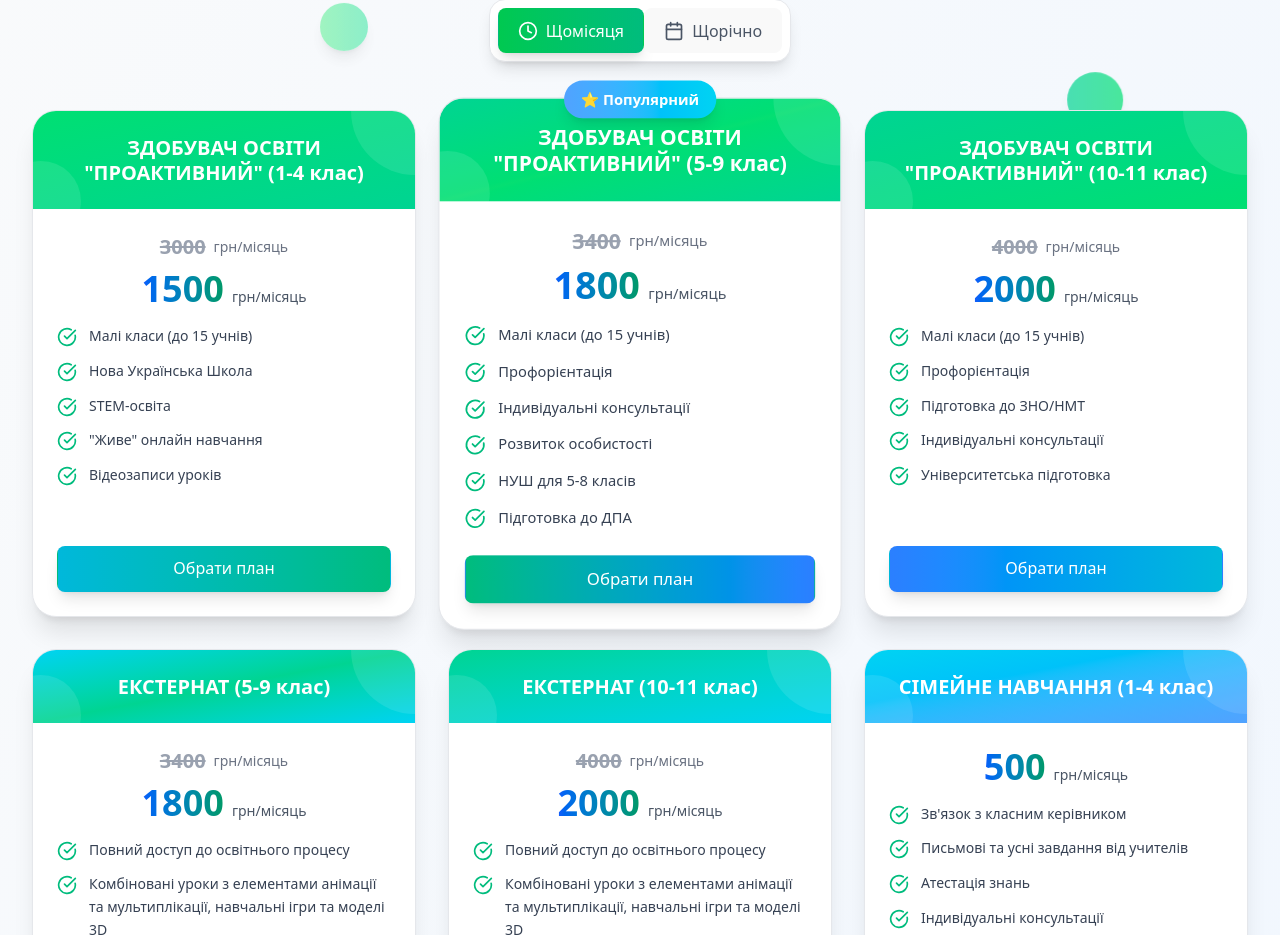
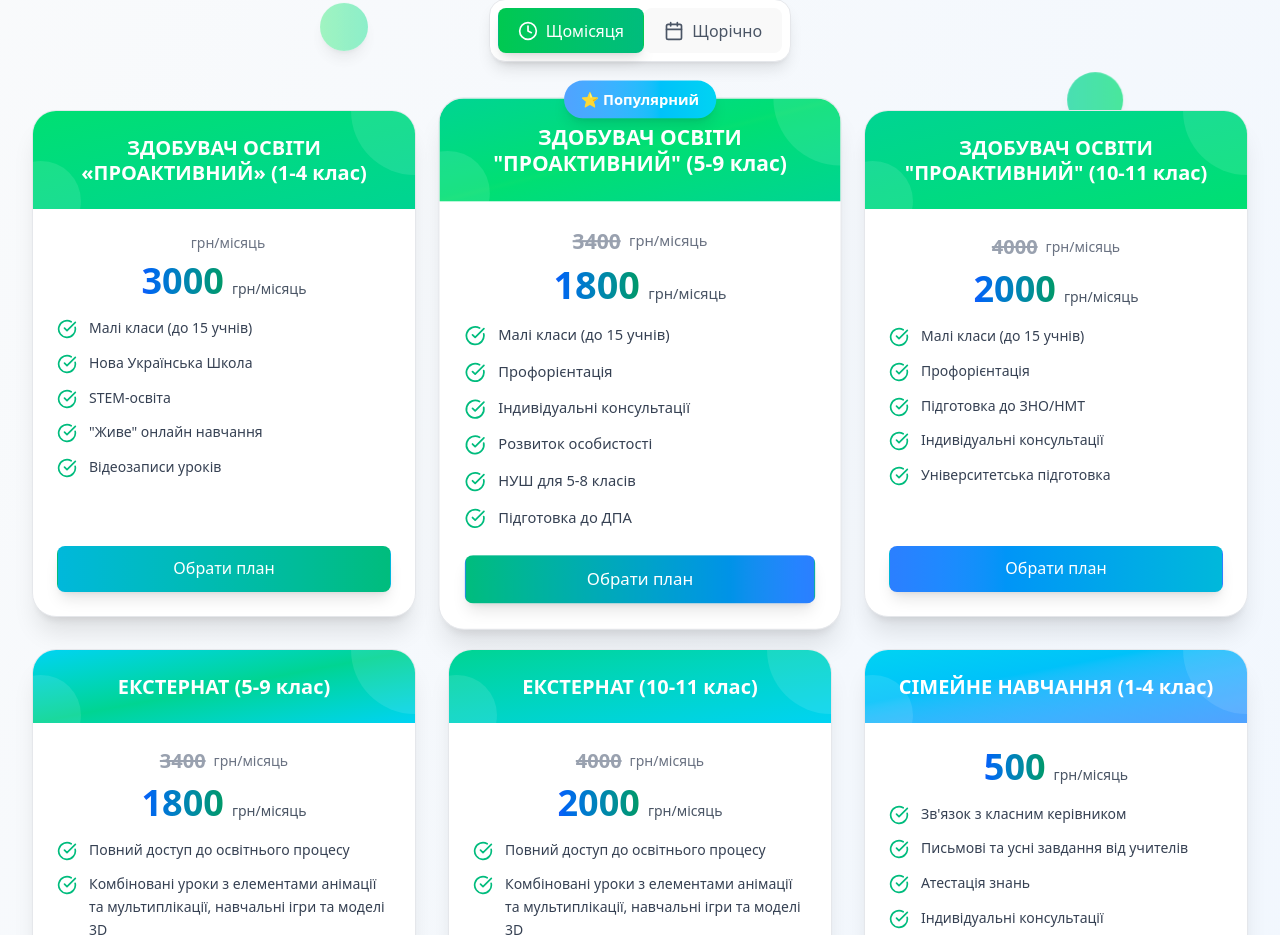
Before and after one commit to mintusyaka/lyceum-frontend, a React (Vite) app: page /plans in a window 1280 px wide. Shown: the part 4395-5330 px from the top of the page. Built offline with nearby package versions, Linux system fonts and the light colour scheme.

Commit message:
Update AllPlans.jsx

```diff
--- a/src/components/plans/AllPlans.jsx
+++ b/src/components/plans/AllPlans.jsx
@@ -58,11 +58,11 @@ function AllPlans() {
 
   const plans = [
     {
-      title: 'ЗДОБУВАЧ ОСВІТИ "ПРОАКТИВНИЙ" (1-4 клас)',
-      old_price_month: "3000",
-      price_month: "1500",
-      old_price_year: "30000",
-      price_year: "15000",
+      title: 'ЗДОБУВАЧ ОСВІТИ «ПРОАКТИВНИЙ» (1-4 клас)',
+
+      price_month: "3000",
+
+      price_year: "30000",
       features: ["Малі класи (до 15 учнів)", "Нова Українська Школа", "STEM-освіта", "\"Живе\" онлайн навчання", "Відеозаписи уроків"],
       bg_color: "bg-gradient-to-br from-green-400 to-emerald-400",
       accent_color: "from-cyan-500 to-emerald-500"
```
